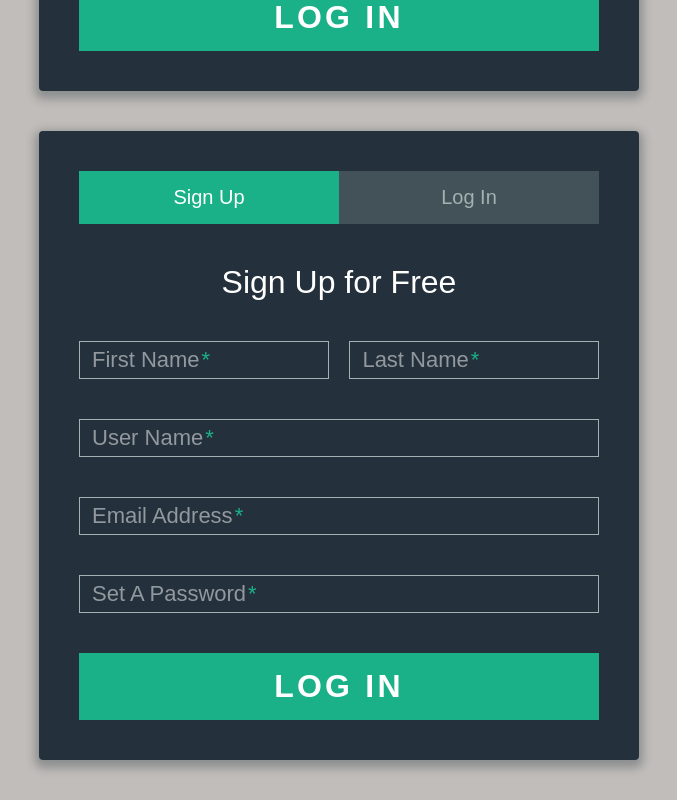
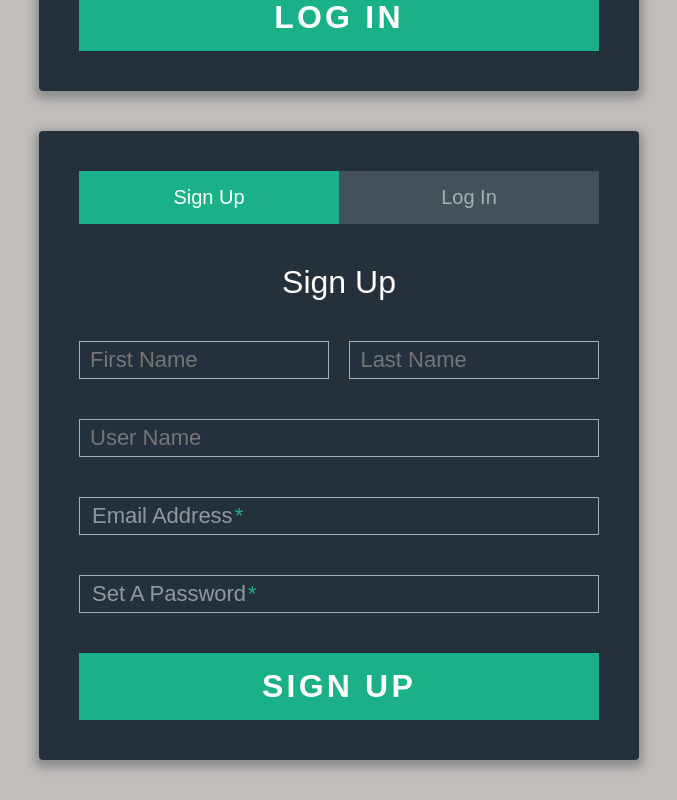
Before and after one commit to cipherchase/cipherchase, a React app: page / in a window 1280 px wide. Shown: the part 597-1397 px from the top of the page, without its empty margins (301-978 px from the left). Built offline with nearby package versions, Linux system fonts and the light colour scheme.

Commit message:
first name loggin

```diff
--- a/src/components/SignupForm.jsx
+++ b/src/components/SignupForm.jsx
@@ -113,31 +113,19 @@ class SignupForm extends React.Component {
 
         <div className="tab-content">
           <div id="login">
-          <h1>Sign Up for Free</h1>
+          <h1>Sign Up </h1>
             <form onSubmit={this.handleSubmit}>
              <div className="top-row">
             <div className="field-wrap">
-              <label>
-                First Name
-                <span className="req">*</span>
-              </label>
-              <input  name="firstname" type="text" required autocomplete="off" />
+              <input  name="firstname" placeholder="First Name" type="text" required  />
             </div>
 
             <div className="field-wrap">
-              <label>
-                Last Name
-                <span className="req">*</span>
-              </label>
-              <input name="lastname" type="text" required autocomplete="off" />
+              <input name="lastname" placeholder="Last Name" type="text" required  />
             </div>
           </div>
           <div className="field-wrap">
-            <label>
-              User Name
-              <span className="req">*</span>
-            </label>
-            <input name="username" type="text" required autocomplete="off" />
+            <input name="username" placeholder="User Name" type="text" required  />
           </div>
 
           <div className="field-wrap">
@@ -145,7 +133,7 @@ class SignupForm extends React.Component {
               Email Address
               <span className="req">*</span>
             </label>
-            <input name="email" type="email" required autocomplete="off" />
+            <input name="email" type="email" required  />
           </div>
 
           <div className="field-wrap">
@@ -153,9 +141,9 @@ class SignupForm extends React.Component {
               Set A Password
               <span className="req">*</span>
             </label>
-            <input name="password" type="password" required autocomplete="off" />
+            <input name="password" type="password" required  />
           </div>
-              <input className="button button-block" type="submit" value="Log In" />
+              <input className="button button-block" type="submit" value="Sign Up" />
             </form>
           </div>
         </div>
```
